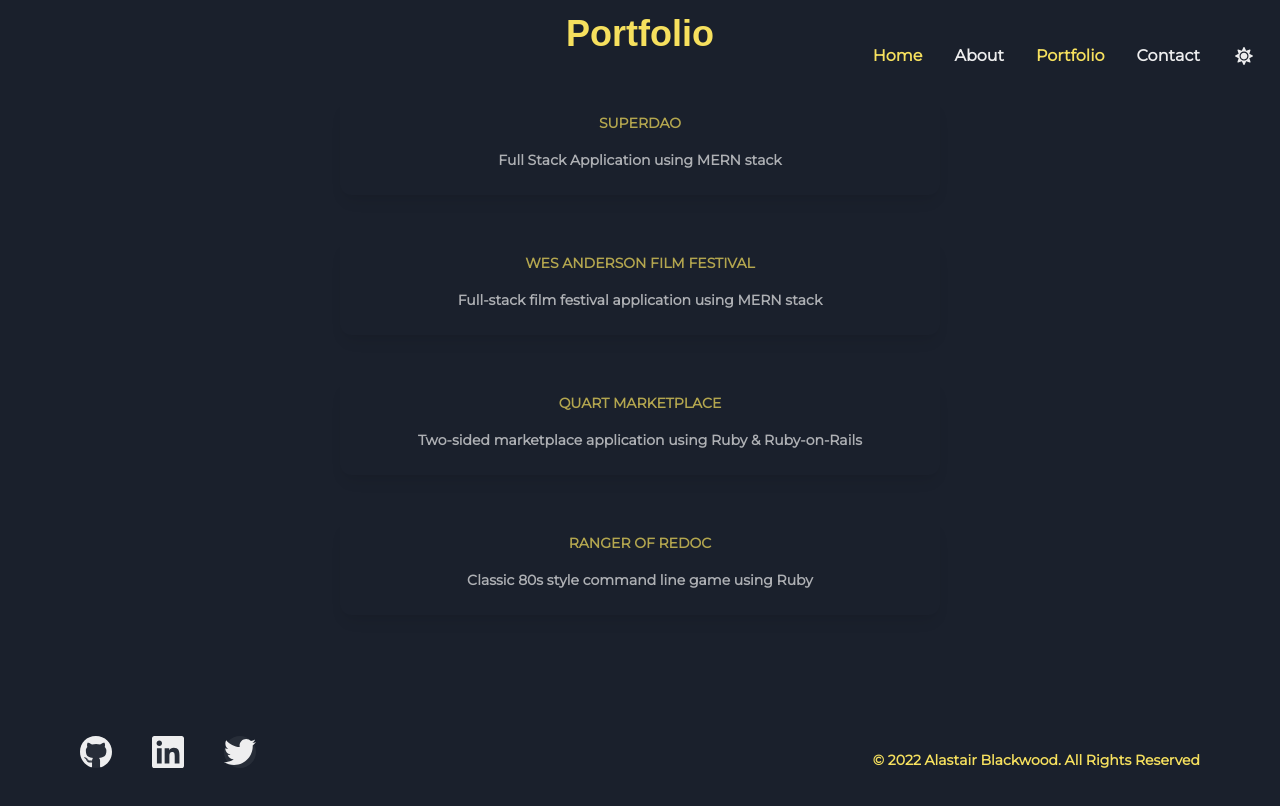
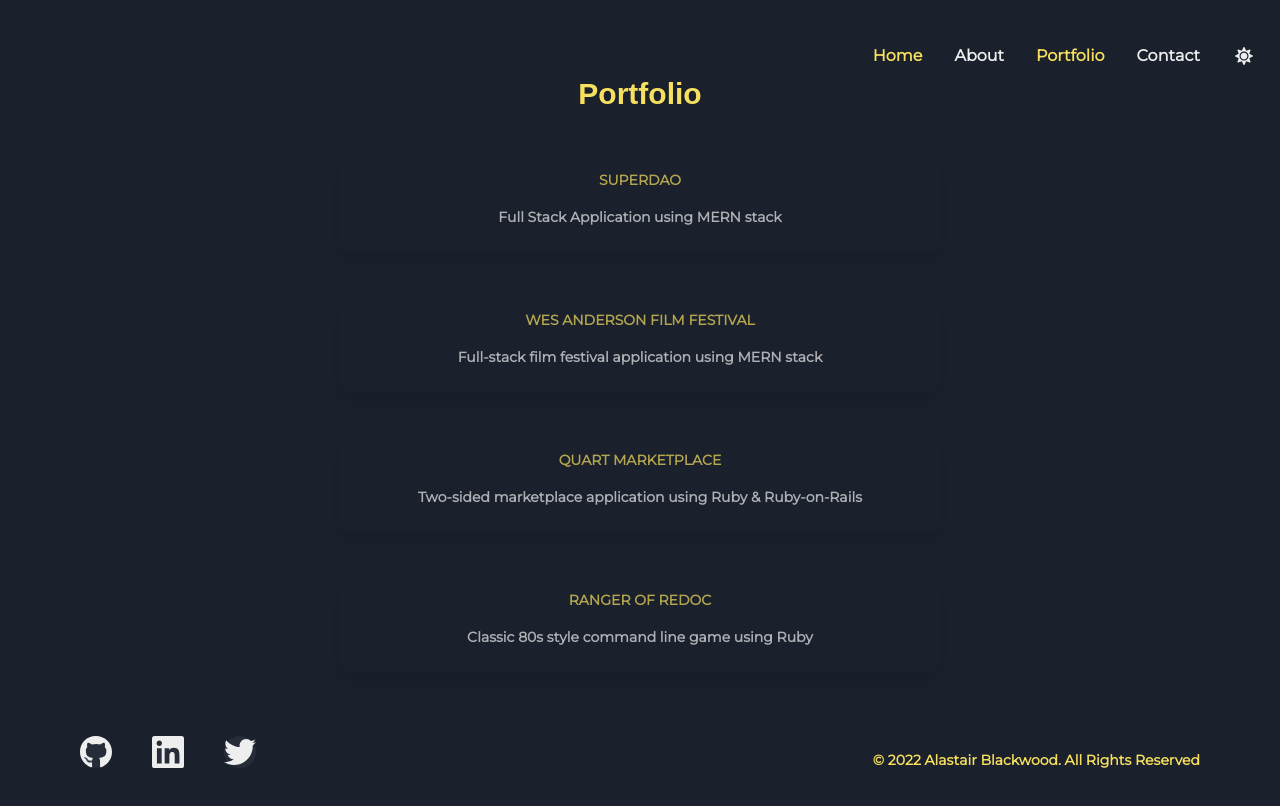
Before and after one commit to alastairblackwood/portfolio-react, a React (Create React App) app: page /portfolio in a window 1280 px wide. Shown: the top 806 px of the page. Built offline with nearby package versions, Linux system fonts and the light colour scheme.

Commit message:
added margin top to portfolio header

```diff
--- a/src/pages/Portfolio/index.tsx
+++ b/src/pages/Portfolio/index.tsx
@@ -11,7 +11,9 @@ export const Portfolio = () => (
     <Navbar />
     <Grid minH="100vh" maxW="1200px" margin="0 auto" w="100%" p={3}>
       <VStack spacing={8}>
-        <Heading color="yellow.300">Portfolio</Heading>
+        <Heading color="yellow.300" size="lg" mt={16}>
+          Portfolio
+        </Heading>
         <Link href="https://github.com/alastairblackwood/dao-app">
           <PortfolioCard>
             <PortfolioDescription
```
